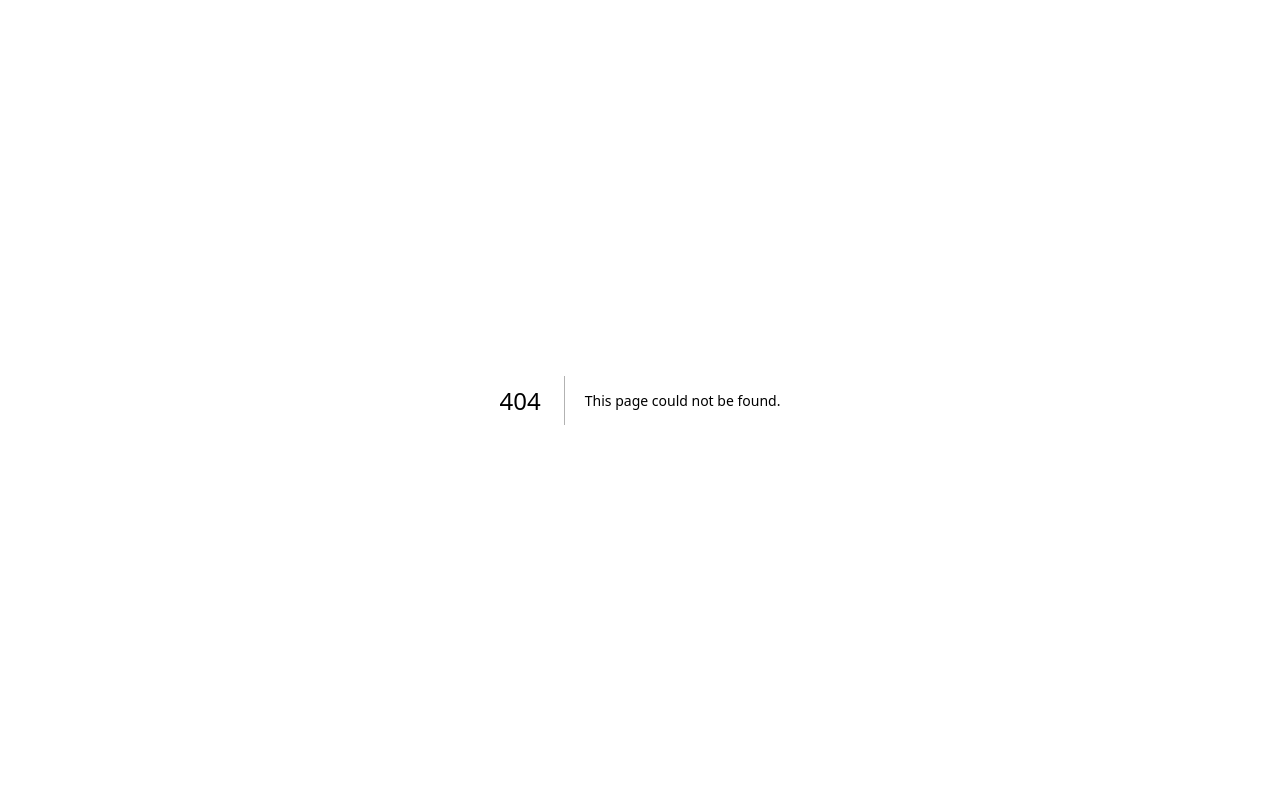
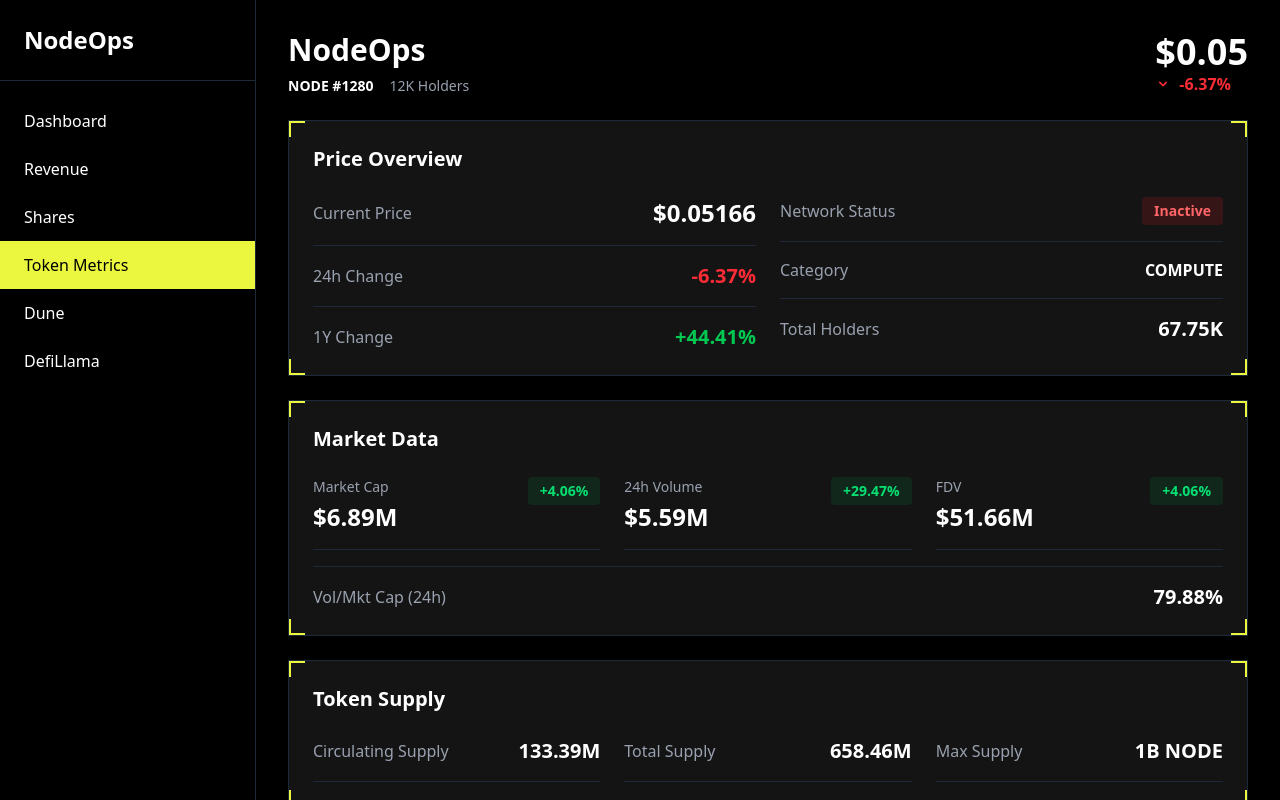
Before and after one commit to ayushsingh82/DePinsight, a Next.js app: page /app/token-metrics in a window 1280 px wide. Before the commit this address had no page. Built offline with nearby package versions, Linux system fonts and the light colour scheme.

Commit message:
token metric

```diff
--- a/app/app/layout.tsx
+++ b/app/app/layout.tsx
@@ -15,6 +15,7 @@
     { href: "/app", label: "Dashboard" },
     { href: "/app/revenue", label: "Revenue" },
     { href: "/app/shares", label: "Shares" },
+    { href: "/app/token-metrics", label: "Token Metrics" },
     { href: "/app/dune", label: "Dune" },
     { href: "/app/defillama", label: "DefiLlama" },
   ];
--- /dev/null
+++ b/app/app/token-metrics/page.tsx
@@ -0,0 +1,141 @@
+export default function TokenMetrics() {
+  return (
+    <div>
+      <div className="flex items-center justify-between mb-6">
+        <div>
+          <h1 className="text-3xl font-bold text-white mb-2">NodeOps</h1>
+          <div className="flex items-center gap-4 text-sm text-gray-400">
+            <span className="text-white font-semibold">NODE #1280</span>
+            <span>12K Holders</span>
+          </div>
+        </div>
+        <div className="text-right">
+          <div className="text-4xl font-bold text-white">$0.05</div>
+          <div className="flex items-center gap-2 text-red-500">
+            <svg className="w-4 h-4" fill="currentColor" viewBox="0 0 20 20">
+              <path fillRule="evenodd" d="M5.293 7.293a1 1 0 011.414 0L10 10.586l3.293-3.293a1 1 0 111.414 1.414l-4 4a1 1 0 01-1.414 0l-4-4a1 1 0 010-1.414z" clipRule="evenodd" />
+            </svg>
+            <span className="font-semibold">-6.37%</span>
+          </div>
+        </div>
+      </div>
+
+      {/* Price Overview */}
+      <div className="bg-[#141414] border border-gray-800 shadow-md p-6 mb-6 relative">
+        <div className="absolute top-0 left-0 w-4 h-4 border-l-2 border-t-2 border-[#EBF73F]"></div>
+        <div className="absolute top-0 right-0 w-4 h-4 border-r-2 border-t-2 border-[#EBF73F]"></div>
+        <div className="absolute bottom-0 left-0 w-4 h-4 border-l-2 border-b-2 border-[#EBF73F]"></div>
+        <div className="absolute bottom-0 right-0 w-4 h-4 border-r-2 border-b-2 border-[#EBF73F]"></div>
+
+        <h2 className="text-xl font-semibold text-white mb-6">Price Overview</h2>
+        <div className="grid grid-cols-2 gap-6">
+          <div className="space-y-4">
+            <div className="flex justify-between items-center pb-4 border-b border-gray-800">
+              <span className="text-gray-400">Current Price</span>
+              <span className="text-2xl font-bold text-white">$0.05166</span>
+            </div>
+            <div className="flex justify-between items-center pb-4 border-b border-gray-800">
+              <span className="text-gray-400">24h Change</span>
+              <span className="text-xl font-semibold text-red-500">-6.37%</span>
+            </div>
+            <div className="flex justify-between items-center">
+              <span className="text-gray-400">1Y Change</span>
+              <span className="text-xl font-semibold text-green-500">+44.41%</span>
+            </div>
+          </div>
+          <div className="space-y-4">
+            <div className="flex justify-between items-center pb-4 border-b border-gray-800">
+              <span className="text-gray-400">Network Status</span>
+              <span className="px-3 py-1 bg-red-900/30 text-red-400 rounded text-sm font-semibold">Inactive</span>
+            </div>
+            <div className="flex justify-between items-center pb-4 border-b border-gray-800">
+              <span className="text-gray-400">Category</span>
+              <span className="text-white font-semibold">COMPUTE</span>
+            </div>
+            <div className="flex justify-between items-center">
+              <span className="text-gray-400">Total Holders</span>
+              <span className="text-xl font-semibold text-white">67.75K</span>
+            </div>
+          </div>
+        </div>
+      </div>
+
+      {/* Market Data */}
+      <div className="bg-[#141414] border border-gray-800 shadow-md p-6 mb-6 relative">
+        <div className="absolute top-0 left-0 w-4 h-4 border-l-2 border-t-2 border-[#EBF73F]"></div>
+        <div className="absolute top-0 right-0 w-4 h-4 border-r-2 border-t-2 border-[#EBF73F]"></div>
+        <div className="absolute bottom-0 left-0 w-4 h-4 border-l-2 border-b-2 border-[#EBF73F]"></div>
+        <div className="absolute bottom-0 right-0 w-4 h-4 border-r-2 border-b-2 border-[#EBF73F]"></div>
+
+        <h2 className="text-xl font-semibold text-white mb-6">Market Data</h2>
+        <div className="grid grid-cols-3 gap-6">
+          <div className="flex justify-between items-start pb-4 border-b border-gray-800">
+            <div>
+              <span className="text-gray-400 text-sm block mb-1">Market Cap</span>
+              <span className="text-2xl font-bold text-white">$6.89M</span>
+            </div>
+            <span className="px-3 py-1 bg-green-900/30 text-green-400 rounded text-sm font-semibold">+4.06%</span>
+          </div>
+          <div className="flex justify-between items-start pb-4 border-b border-gray-800">
+            <div>
+              <span className="text-gray-400 text-sm block mb-1">24h Volume</span>
+              <span className="text-2xl font-bold text-white">$5.59M</span>
+            </div>
+            <span className="px-3 py-1 bg-green-900/30 text-green-400 rounded text-sm font-semibold">+29.47%</span>
+          </div>
+          <div className="flex justify-between items-start pb-4 border-b border-gray-800">
+            <div>
+              <span className="text-gray-400 text-sm block mb-1">FDV</span>
+              <span className="text-2xl font-bold text-white">$51.66M</span>
+            </div>
+            <span className="px-3 py-1 bg-green-900/30 text-green-400 rounded text-sm font-semibold">+4.06%</span>
+          </div>
+        </div>
+        <div className="mt-4 pt-4 border-t border-gray-800">
+          <div className="flex justify-between items-center">
+            <span className="text-gray-400">Vol/Mkt Cap (24h)</span>
+            <span className="text-xl font-semibold text-white">79.88%</span>
+          </div>
+        </div>
+      </div>
+
+      {/* Supply Data */}
+      <div className="bg-[#141414] border border-gray-800 shadow-md p-6 relative">
+        <div className="absolute top-0 left-0 w-4 h-4 border-l-2 border-t-2 border-[#EBF73F]"></div>
+        <div className="absolute top-0 right-0 w-4 h-4 border-r-2 border-t-2 border-[#EBF73F]"></div>
+        <div className="absolute bottom-0 left-0 w-4 h-4 border-l-2 border-b-2 border-[#EBF73F]"></div>
+        <div className="absolute bottom-0 right-0 w-4 h-4 border-r-2 border-b-2 border-[#EBF73F]"></div>
+
+        <h2 className="text-xl font-semibold text-white mb-6">Token Supply</h2>
+        <div className="grid grid-cols-3 gap-6">
+          <div className="flex justify-between items-center pb-4 border-b border-gray-800">
+            <span className="text-gray-400">Circulating Supply</span>
+            <span className="text-xl font-semibold text-white">133.39M</span>
+          </div>
+          <div className="flex justify-between items-center pb-4 border-b border-gray-800">
+            <span className="text-gray-400">Total Supply</span>
+            <span className="text-xl font-semibold text-white">658.46M</span>
+          </div>
+          <div className="flex justify-between items-center pb-4 border-b border-gray-800">
+            <span className="text-gray-400">Max Supply</span>
+            <span className="text-xl font-semibold text-white">1B NODE</span>
+          </div>
+        </div>
+      </div>
+
+      {/* Project Description */}
+      <div className="mt-6 bg-[#141414] border border-gray-800 shadow-md p-6 relative">
+        <div className="absolute top-0 left-0 w-4 h-4 border-l-2 border-t-2 border-[#EBF73F]"></div>
+        <div className="absolute top-0 right-0 w-4 h-4 border-r-2 border-t-2 border-[#EBF73F]"></div>
+        <div className="absolute bottom-0 left-0 w-4 h-4 border-l-2 border-b-2 border-[#EBF73F]"></div>
+        <div className="absolute bottom-0 right-0 w-4 h-4 border-r-2 border-b-2 border-[#EBF73F]"></div>
+
+        <h2 className="text-xl font-semibold text-white mb-4">About</h2>
+        <p className="text-gray-400 leading-relaxed">
+          NodeOps provides AI Enabled simplified infrastructure specifically curated for Node Operators,
+          and developers and designed to simplify the development process and operations for Web3 protocols.
+        </p>
+      </div>
+    </div>
+  );
+}
--- a/app/components/DuneData.tsx
+++ b/app/components/DuneData.tsx
@@ -10,23 +10,23 @@
 
 function MetricCard({ title, value, description, username, timestamp }: MetricCardProps) {
   return (
-    <div className="bg-[#141414] border border-gray-700 p-6 hover:border-[#EBF73F] transition duration-150 relative">
+    <div className="bg-[#141414] border border-gray-700 p-6 hover:bg-black transition duration-150 relative group">
       <div className="absolute top-0 left-0 w-3 h-3 border-l-2 border-t-2 border-[#EBF73F]"></div>
       <div className="absolute top-0 right-0 w-3 h-3 border-r-2 border-t-2 border-[#EBF73F]"></div>
       <div className="absolute bottom-0 left-0 w-3 h-3 border-l-2 border-b-2 border-[#EBF73F]"></div>
       <div className="absolute bottom-0 right-0 w-3 h-3 border-r-2 border-b-2 border-[#EBF73F]"></div>
-      <div className="text-sm text-gray-400 mb-2">{title}</div>
+      <div className="text-sm text-gray-400 group-hover:text-white mb-2 transition-colors">{title}</div>
       <div className="text-3xl font-bold text-white mb-3">{value}</div>
       {description && (
-        <div className="text-xs text-gray-500 mb-2">
+        <div className="text-xs text-gray-500 group-hover:text-white mb-2 transition-colors">
           {description}
         </div>
       )}
       {username && (
         <div className="flex items-center gap-2 mt-3 pt-3 border-t border-gray-800">
-          <span className="text-xs text-gray-500">@{username}</span>
+          <span className="text-xs text-gray-500 group-hover:text-white transition-colors">@{username}</span>
           {timestamp && (
-            <span className="text-xs text-gray-600">{timestamp}</span>
+            <span className="text-xs text-gray-600 group-hover:text-white transition-colors">{timestamp}</span>
           )}
         </div>
       )}
```
